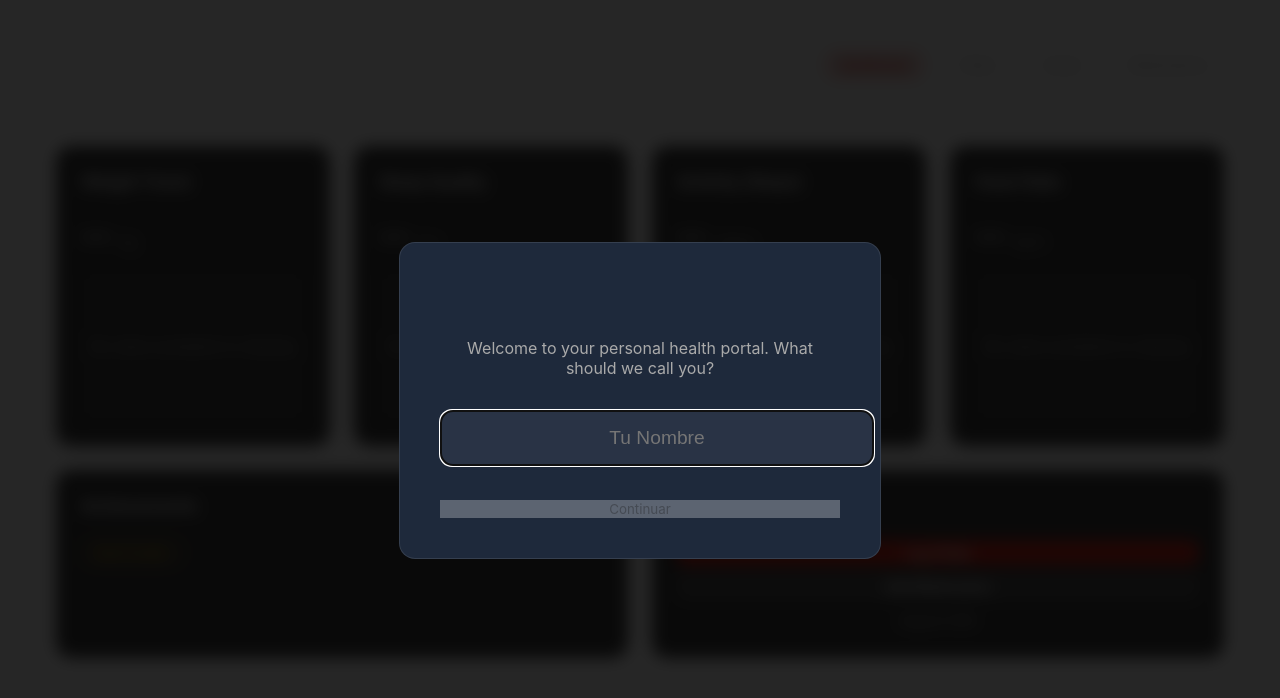
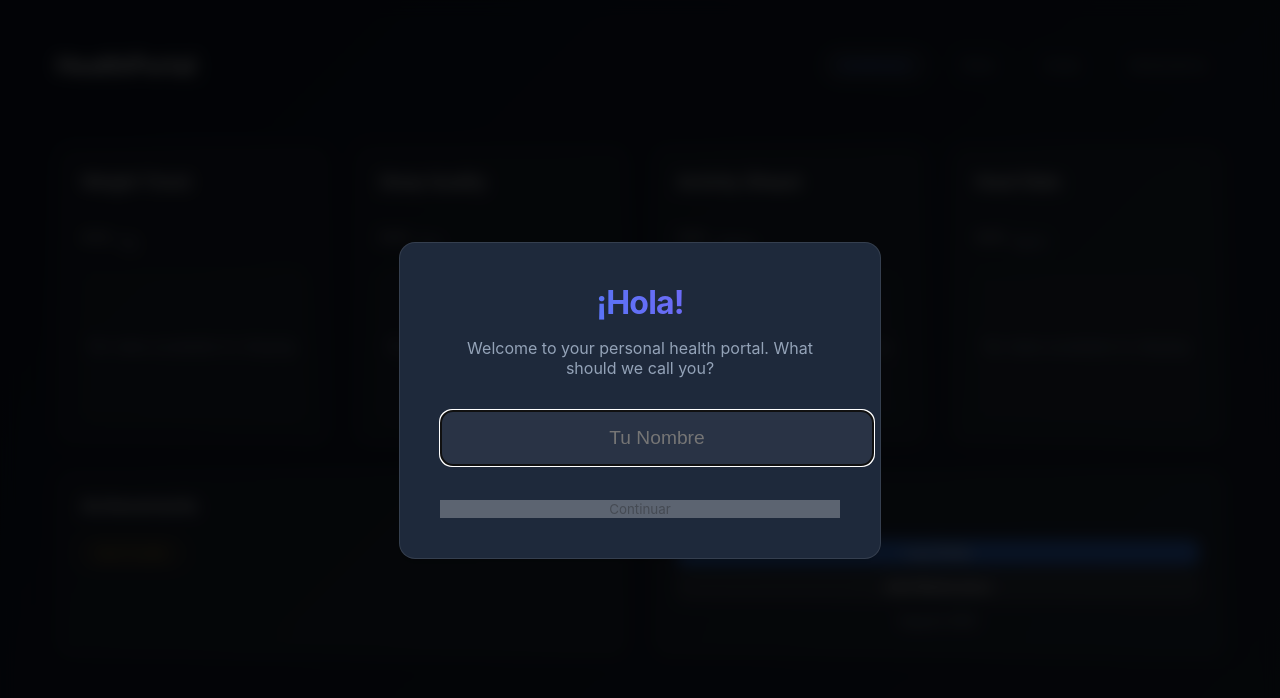
Before and after one commit to eichbi/health-portal, a React (Vite) app: page / in a window 1280 px wide. Shown: the top 698 px of the page. Built offline with nearby package versions, Linux system fonts and the light colour scheme.

Commit message:
Revertir diseño

```diff
--- a/src/index.css
+++ b/src/index.css
@@ -1,30 +1,26 @@
 :root {
-  /* Oxxo Theme Palette */
-  --oxxo-red: #da291c;
-  /* Official-ish Red */
-  --oxxo-yellow: #ffc400;
-  /* Official-ish Yellow */
-  --oxxo-white: #ffffff;
+  /* Dark Mode Palette */
+  --bg-dark: #0f172a;
+  --bg-gradient: linear-gradient(135deg, #0f172a 0%, #1e293b 100%);
 
-  --primary: var(--oxxo-red);
-  --primary-hover: #b91d12;
-  --secondary: var(--oxxo-yellow);
+  /* Text */
+  --text-primary: #f8fafc;
+  --text-secondary: #94a3b8;
+  --text-muted: #64748b;
 
-  --bg-dark: #121212;
-  --bg-card: #1e1e1e;
+  /* Glassmorphism */
+  --glass-bg: rgba(255, 255, 255, 0.05);
+  --glass-border: rgba(255, 255, 255, 0.1);
+  --glass-shadow: 0 4px 6px -1px rgba(0, 0, 0, 0.1), 0 2px 4px -1px rgba(0, 0, 0, 0.06);
+  --glass-highlight: rgba(255, 255, 255, 0.08);
 
-  --text-primary: #ffffff;
-  --text-secondary: #aaaaaa;
-
-  --success: #2eca7f;
-  --warning: var(--oxxo-yellow);
-  --error: #ef4444;
-
-  --glass-bg: rgba(30, 30, 30, 0.85);
-  /* Darker for better contrast with red */
-  --glass-border: rgba(255, 255, 255, 0.1);
-  --glass-highlight: rgba(218, 41, 28, 0.15);
-  /* Red tint highlight */
+  /* Brand Colors */
+  --primary: #3b82f6;
+  --primary-glow: rgba(59, 130, 246, 0.5);
+  --accent: #8b5cf6;
+  --success: #10b981;
+  --warning: #f59e0b;
+  --danger: #ef4444;
 }
 
 body {
```
